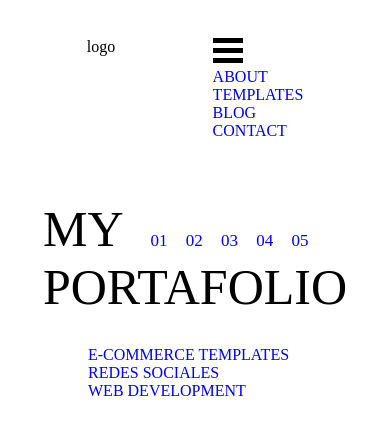
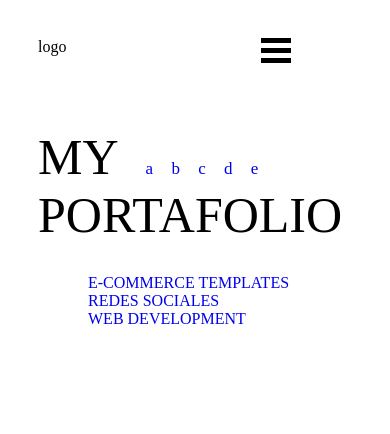
Before and after one commit to luisguillermotrujillo/lucas, a plain HTML site: page index.html in a window 390 px wide. Drawn offline with Linux system fonts and the light colour scheme; a web font is replaced by a local one.

Commit message:
cambios luis

```diff
--- a/estilos-css/estilos.css
+++ b/estilos-css/estilos.css
@@ -9,6 +9,7 @@
    /* background-color: brown;*/
     overflow: hidden;
     transition: 2s;
+    height: 0;
 }
 .aes a{
     display: block;
@@ -17,7 +18,7 @@
 }
 .flex{
     display: flex;
-    justify-content: space-around;
+    justify-content: space-between;
     padding: 30px;
 }
 .flex-1{
--- a/index.html
+++ b/index.html
@@ -46,19 +46,19 @@
                 </div>
                 <div class="borrar-lineas">
                     <a href="#">
-                        01
+                        a
                     </a>
                     <a href="#">
-                        02
+                        b
                     </a>
                     <a href="#">
-                        03
+                        c
                     </a>
                     <a href="#">
-                        04
+                        d
                     </a>
                     <a href="#">
-                        05
+                        e
                     </a>
                 </div>
             </div>
```
